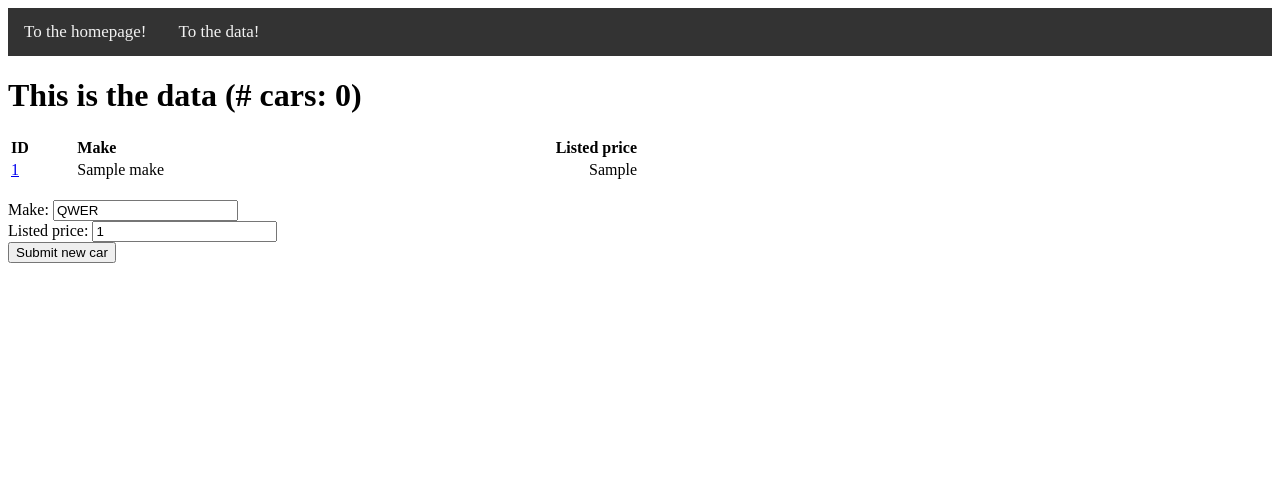
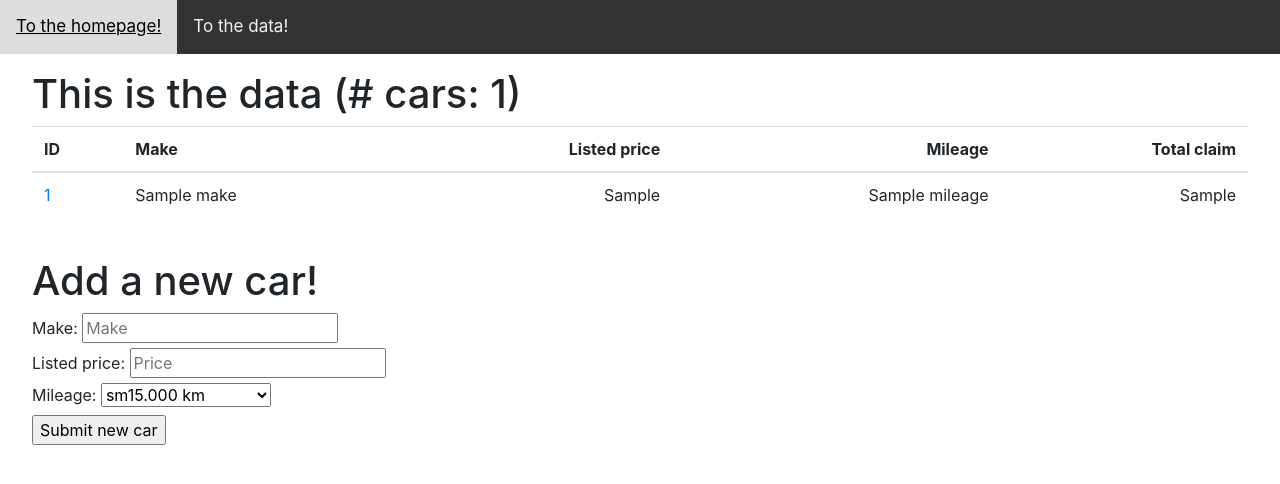
Before and after one commit to matthijsdieperink/Kraket-Inhousedag, a Flask app: template templates/data.html in a window 1280 px wide. Shown: the top 484 px of the page. Run offline with Flask 2, Linux system fonts and the light colour scheme; the template is opened without the code that fills it: most values are stand-ins (such as "Sample title", 1, 10 or a date in 2020); parts of the project's set-up code (start-up, migrations or seed data) failed here and were passed over; some libraries are stand-ins or nearby versions.

Commit message:
added Tims changes

```diff
--- a/main.py
+++ b/main.py
@@ -1,7 +1,7 @@
 from flask import Flask, request, redirect, render_template
 import pandas as pd
 
-# Flask
+# Setting up the Flask application
 # https://flask.palletsprojects.com/en/1.1.x/quickstart/
 app = Flask(__name__)
 
@@ -9,7 +9,7 @@ app = Flask(__name__)
 # Read data using Pandas
 # https://pandas.pydata.org/docs/getting_started/intro_tutorials/index.html
 cardata = pd.read_excel('./data/data.xlsx')
-cardata = cardata.iloc[0:10, :]
+cardata = cardata.iloc[0:10, :]  # Get first 10 rows only for now
 cardata = cardata.to_dict(orient='records')
 _id = len(cardata)
 
@@ -26,7 +26,7 @@ def _data():
     return render_template('data.html', data=cardata, _id=_id)
 
 
-# Detail page for one data object
+# Detail page for one data object (a car)
 @ app.route('/data/<id>')
 def _data_id(id):
     car = [c for c in cardata if c['ID'] == int(id)][0]
--- /dev/null
+++ b/packages-used.txt
@@ -0,0 +1,6 @@
+flask
+numpy
+pandas
+matplotlib
+sklearn
+scipy
--- /dev/null
+++ b/static/css/content.css
@@ -0,0 +1,22 @@
+/* https://www.w3schools.com/css/css_padding.asp */
+.content-wrapper {
+  padding: 1rem 2rem;
+}
+
+/* https://www.w3schools.com/css/css3_flexbox.asp */
+.flex-container {
+  display: flex;
+}
+
+.flex-spacearound {
+  justify-content: space-around;
+}
+
+.width-full {
+  width: 100%;
+}
+
+/* https://www.w3schools.com/css/css_margin.asp. vh = view height */
+.home-images {
+  margin-top: 30vh;
+}
--- /dev/null
+++ b/static/css/main.css
@@ -0,0 +1,11 @@
+/* The main.css file imports all other CSS files and their classes
+In the templates/partials/header.html, this file is imported again, such that
+the pages have all CSS classes available.
+
+Note: The templates/partials/header.html files also imports the Bootstrap CSS.
+Bootstrap: https://getbootstrap.com/docs/5.0/getting-started/introduction/
+Bootstrap has a lot of out-of-the-box classes which can be used.
+*/
+
+@import "content.css";
+@import "topnav.css";
--- a/templates/data.html
+++ b/templates/data.html
@@ -2,9 +2,14 @@
   <body>
     {% include 'partials/header.html' %}
 
-    <h1>This is the data (# cars: {{ _id - 1}})</h1>
-    {% include 'partials/cardata_table.html' %}
-    <br />
-    {% include 'partials/cardata_form.html' %}
+    <div class="content-wrapper">
+      <h1>This is the data (# cars: {{ _id }})</h1>
+      {% include 'partials/cardata_table.html' %}
+
+      <br />
+
+      <h1>Add a new car!</h1>
+      {% include 'partials/cardata_form.html' %}
+    </div>
   </body>
 </html>
--- a/templates/partials/cardata_form.html
+++ b/templates/partials/cardata_form.html
@@ -3,23 +3,19 @@
     <form action="/add_new_data" method="post">
       <div>
         <label for="Make">Make:</label>
-        <input
-          type="text"
-          id="Make"
-          name="Make"
-          placeholder="Make of the car"
-          value="QWER"
-        />
+        <input type="text" name="Make" placeholder="Make" />
       </div>
       <div>
         <label for="Listed Price">Listed price:</label>
-        <input
-          type="number"
-          id="Listed Price"
-          name="Listed Price"
-          placeholder="Price of the car"
-          value="1"
-        />
+        <input type="number" name="Listed Price" placeholder="Price" />
+      </div>
+      <div>
+        <label for="Mileage">Mileage:</label>
+        <select name="Mileage">
+          <option value="sm15.000 km">sm15.000 km</option>
+          <option value="15.000 - 35.000 km">15.000 - 35.000 km</option>
+          <option value="lg35.000 km">lg35.000 km</option>
+        </select>
       </div>
       <input type="submit" value="Submit new car" />
     </form>
--- a/templates/partials/cardata_table.html
+++ b/templates/partials/cardata_table.html
@@ -8,24 +8,26 @@
       - th = cell in table header;
       - td = cell in table body;
     -->
-    <table style="width: 50%;">
+    <table class="table"> <!-- This class is a "Bootstrap" class! -->
       <thead>
         <tr>
           <th style="text-align: left;">ID</th>
           <th style="text-align: left;">Make</th>
           <th style="text-align: right;">Listed price</th>
+          <th style="text-align: right;">Mileage</th>
+          <th style="text-align: right;">Total claim</th>
         </tr>
       </thead>
       <tbody>
         {% for car in data %}
-        <tr style="margin-bottom: 0.5rem;">
+        <tr>
             <td style="text-align: left;">
-              <a href="{{ '/data/%s'%car['ID'] }}">
-                {{ car['ID'] }}
-              </a>
+              <a href="{{ '/data/%s'%car['ID'] }}">{{ car['ID'] }}</a>
             </td>
             <td style="text-align: left;">{{ car['Make'] }}</td>
             <td style="text-align: right;">{{ car['Listed Price'] }}</td>
+            <td style="text-align: right;">{{ car['Mileage'] }}</td>
+            <td style="text-align: right;">{{ car['Total claim'] }}</td>
           </a>
         </tr>
         {% endfor %}
--- a/templates/partials/header.html
+++ b/templates/partials/header.html
@@ -1,17 +1,27 @@
 <html>
-  <!--
-    In the HTML <head> tag, you can import CSS.
+  <!-- In the HTML <head> tag, you can import CSS.
     CSS is responsible for styling the page.
     Feel free to use CSS, but do not feel obligated.
     For more information about CSS, visit:
     https://developer.mozilla.org/en-US/docs/Learn/CSS/First_steps/Getting_started
 
-    Your need to add 'classes' to HTML tags (see line 15) to use the CSS.
-  -->
+    Your need to add 'classes' to HTML tags (see line 15) to use the CSS. -->
   <head>
-    <link rel="stylesheet" href="./css/styles.css" />
+    <!-- Import main.css file -->
+    <link
+      rel="stylesheet"
+      href="{{ url_for('static', filename='css/main.css') }}"
+    />
+    <!-- Import Bootstrap -->
+    <link
+      rel="stylesheet"
+      href="https://stackpath.bootstrapcdn.com/bootstrap/4.3.1/css/bootstrap.min.css"
+      integrity="sha384-ggOyR0iXCbMQv3Xipma34MD+dH/1fQ784/j6cY/iJTQUOhcWr7x9JvoRxT2MZw1T"
+      crossorigin="anonymous"
+    />
   </head>
   <body>
+    <!-- Here, the class "topnav" from main.css (topnav.css) is being used -->
     <div class="topnav">
       <a href="/">To the homepage!</a>
       <a href="/data">To the data!</a>
```
Also changed, not shown: templates/home.html (+13 -1 lines), README.md, static/css/topnav.css (renamed from templates/css/styles.css), static/images/logo_finaps.png (added), static/images/logo_kraket.png (added), 4 other files.
